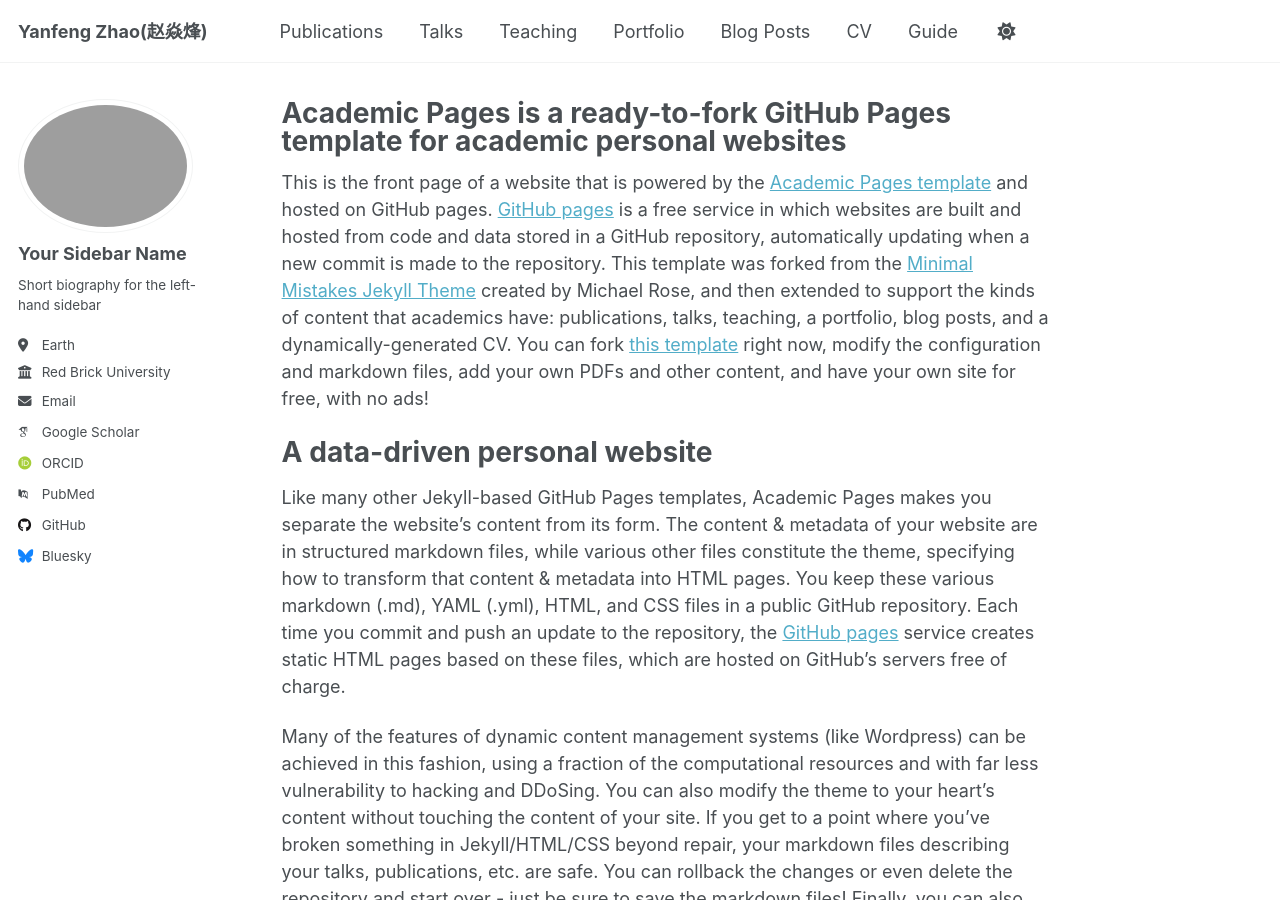
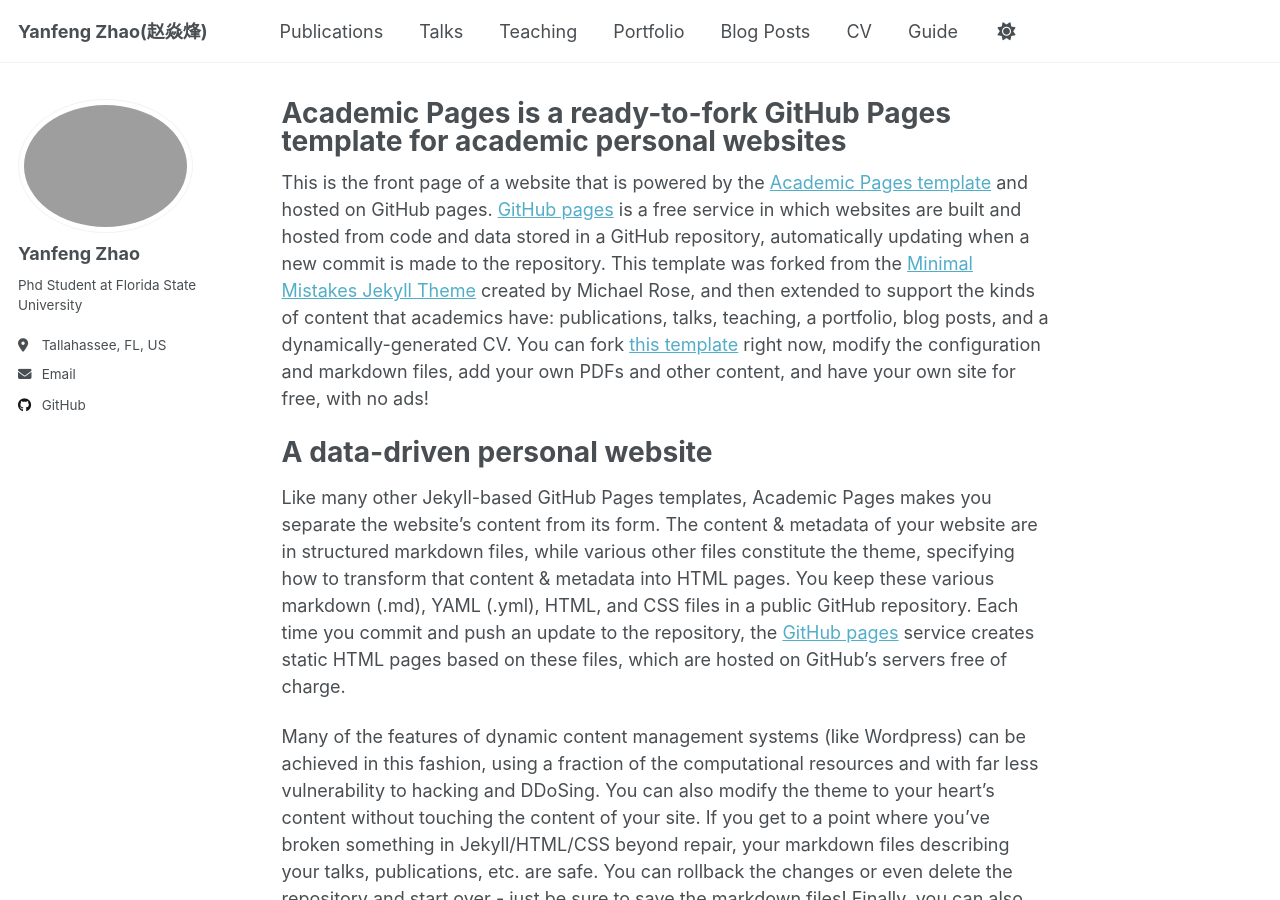
Before and after one commit to YanfengZhaoMakeX/YanfengZhaoMakeX.github.io, a Jekyll site: the page built from _pages/about.md, in a window 1280 px wide and 900 px high. Built offline with Jekyll 4.4.1, drawn with Linux system fonts in a browser that asks for light colours; some web fonts are replaced.

Commit message:
Update _config.yml

```diff
--- a/_config.yml
+++ b/_config.yml
@@ -23,24 +23,22 @@ repository               : "academicpages/academicpages.github.io"
 author:
   # Biographic information
   avatar           : "profile_1.png"
-  name             : "Your Sidebar Name"
-  pronouns         : # example: "she/her"
-  bio              : "Short biography for the left-hand sidebar"
-  location         : "Earth"
-  employer         : "Red Brick University"
-  uri              : # URL
-  email            : "none@example.org"
+  name             : "Yanfeng Zhao"
+
+  bio              : "Phd Student at Florida State University"
+  location         : "Tallahassee, FL, US"
+  email            : "yzhao13@fsu.edu"
 
   # Academic websites
-  academia         : # URL
-  arxiv            : # URL - Update with the correct link to your profile
-  googlescholar    : "https://scholar.google.com/citations?user=PS_CX0AAAAAJ"
-  impactstory      : # URL
-  orcid            : "http://orcid.org/yourorcidurl"
-  semantic         : # URL
-  pubmed           : "https://www.ncbi.nlm.nih.gov/pubmed/?term=john+snow"
-  researchgate     : # URL
-  scopus           : # URL
+  # academia         : # URL
+  # arxiv            : # URL - Update with the correct link to your profile
+  # googlescholar    : "https://scholar.google.com/citations?user=PS_CX0AAAAAJ"
+  # impactstory      : # URL
+  # orcid            : "http://orcid.org/yourorcidurl"
+  # semantic         : # URL
+  # pubmed           : "https://www.ncbi.nlm.nih.gov/pubmed/?term=john+snow"
+  # researchgate     : # URL
+  # scopus           : # URL
 
   # Repositories and software development
   bitbucket        : # Username - Update with your username on the site
@@ -51,30 +49,30 @@ author:
   stackoverflow    : # User number or user number and name (i.e., use "1" or "1/jeff-atwood")
 
   # Social media
-  bluesky          : "bsky.app" # Replace this with you Bluesky username
-  facebook         : # Username
-  flickr           : # Username
-  foursquare       : # Username
-  goodreads        : # Username
-  google_plus      : # Username
-  keybase          : # Username
-  instagram        : # Username
-  lastfm           : # Username
-  linkedin         : # Username
-  mastodon         : # URL
-  medium           : # URL
-  pinterest        : # Username
-  soundcloud       : # Username
-  steam            : # Username
-  telegram         : # URL
-  tumblr           : # Username
-  twitter          : # Username for X / Twitter
-  vine             : # Username
-  weibo            : # Username
-  wikipedia        : # Username
-  xing             : # Username
-  youtube          : # Username
-  zhihu            : # Username
+  # bluesky          : "bsky.app" # Replace this with you Bluesky username
+  # facebook         : # Username
+  # flickr           : # Username
+  # foursquare       : # Username
+  # goodreads        : # Username
+  # google_plus      : # Username
+  # keybase          : # Username
+  # instagram        : # Username
+  # lastfm           : # Username
+  # linkedin         : # Username
+  # mastodon         : # URL
+  # medium           : # URL
+  # pinterest        : # Username
+  # soundcloud       : # Username
+  # steam            : # Username
+  # telegram         : # URL
+  # tumblr           : # Username
+  # twitter          : # Username for X / Twitter
+  # vine             : # Username
+  # weibo            : # Username
+  # wikipedia        : # Username
+  # xing             : # Username
+  # youtube          : # Username
+  # zhihu            : # Username
 
 # Publication Category - The following the list of publication categories and their headings
 publication_category:
```
